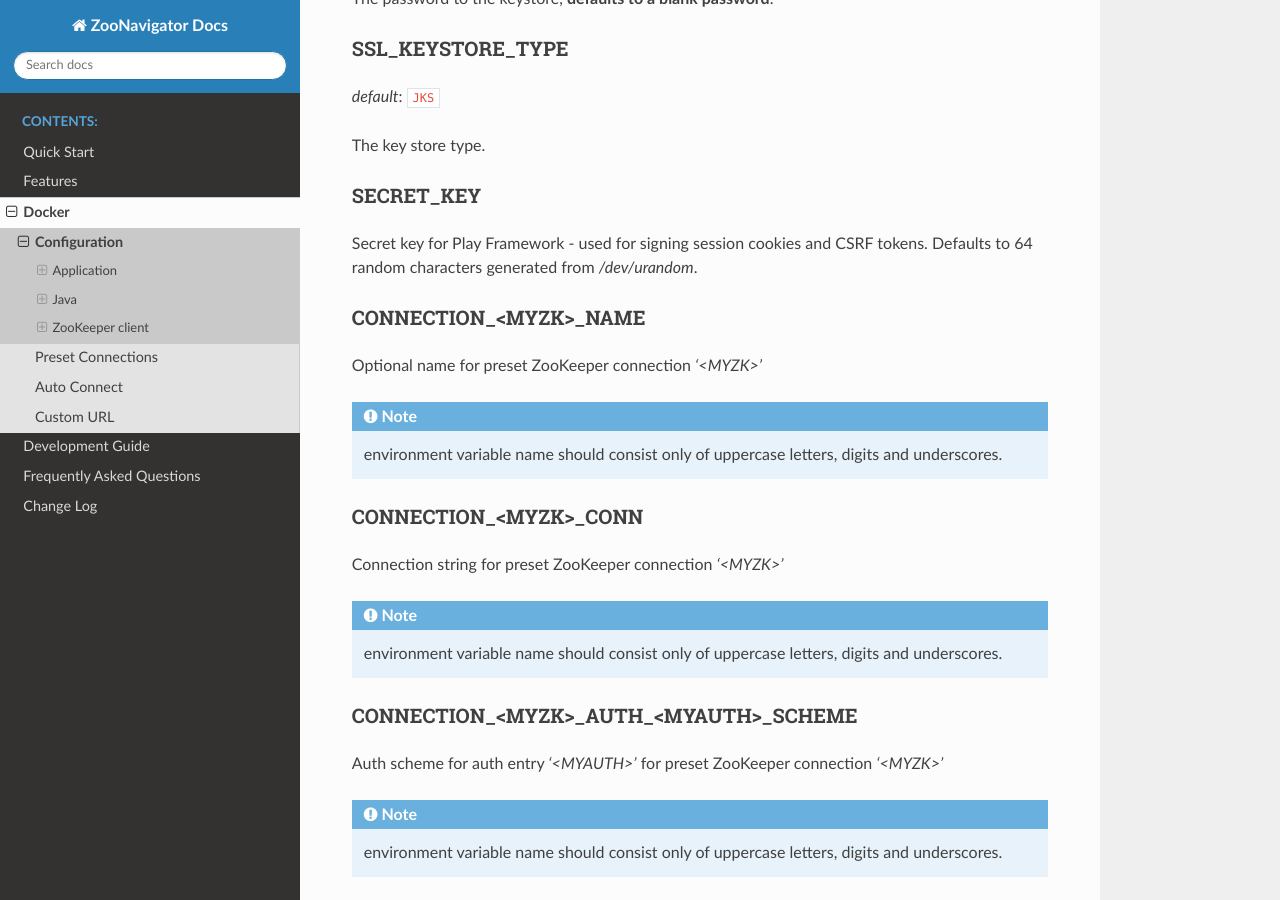
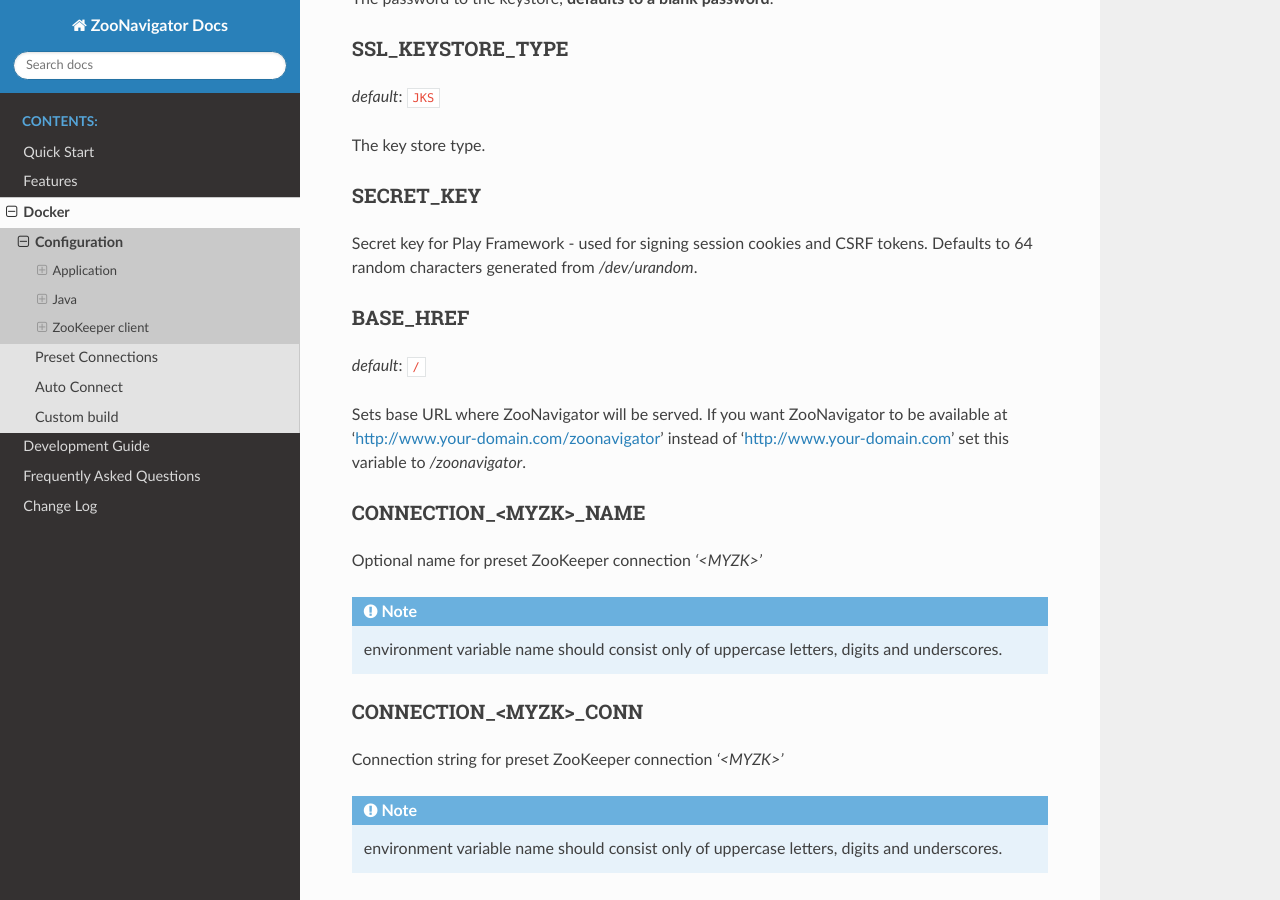
Before and after one commit to elkozmon/zoonavigator, a Sphinx documentation site: the page built from docs/docker/configuration.rst, in a window 1280 px wide and 900 px high, scrolled down 864 px. Built offline with Sphinx 7.4.7 and the Read the Docs theme 2.0.0, drawn with Linux system fonts in a browser that asks for light colours.

Commit message:
Configurable base href

```diff
--- a/docs/docker/configuration.rst
+++ b/docs/docker/configuration.rst
@@ -50,6 +50,14 @@ SECRET_KEY
 ----------
 Secret key for Play Framework - used for signing session cookies and CSRF tokens.
 Defaults to 64 random characters generated from */dev/urandom*.
+
+
+BASE_HREF
+---------
+*default*: :code:`/`
+
+Sets base URL where ZooNavigator will be served.
+If you want ZooNavigator to be available at 'http://www.your-domain.com/zoonavigator' instead of 'http://www.your-domain.com' set this variable to `/zoonavigator`.
 
 
 CONNECTION_<MYZK>_NAME
--- a/docs/docker/index.rst
+++ b/docs/docker/index.rst
@@ -12,4 +12,4 @@ The following pages explain how to configure your Docker deployment.
    configuration
    preset-connections
    autoconnect
-   custom-url
+   custom-build
```
Also changed, not shown: docs/docker/custom-build.rst (added, +24 -0 lines), docs/docker/custom-url.rst (deleted, +0 -25 lines), 5 other files.
